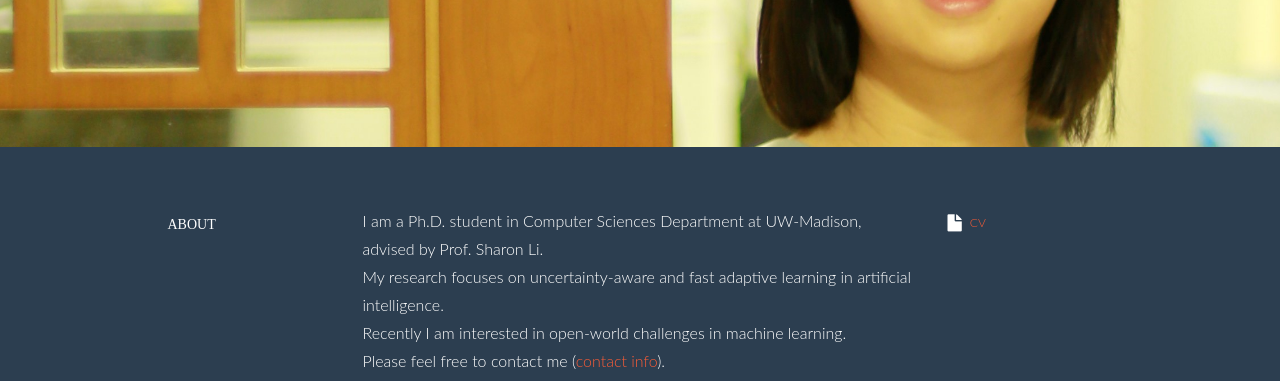
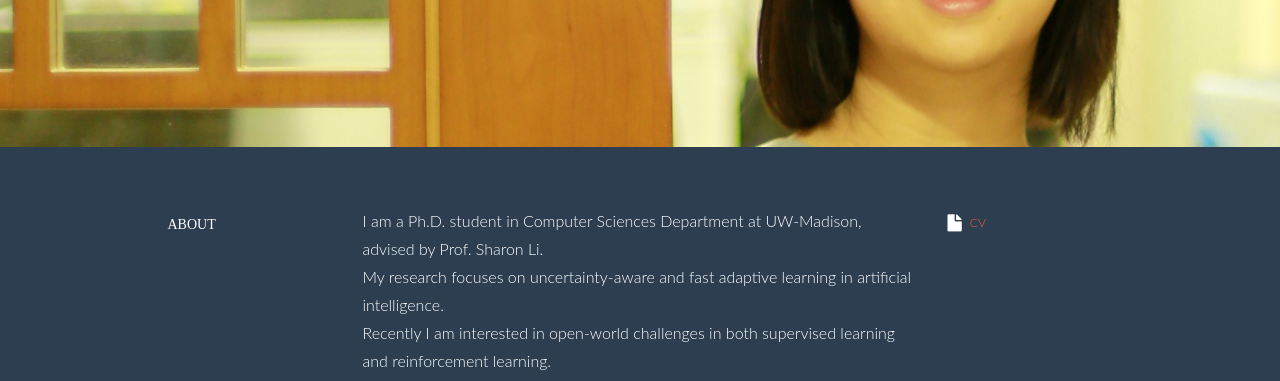
Before and after one commit to yingfan-bot/yingfan-bot.github.io, a plain HTML site: page index.html in a window 1280 px wide. Shown: the part 413-794 px from the top of the page. Drawn offline with Linux system fonts and the light colour scheme.

Commit message:
Update index.html

```diff
--- a/index.html
+++ b/index.html
@@ -72,7 +72,7 @@
 					<p>
                         I am a Ph.D. student in Computer Sciences Department at UW-Madison, advised by Prof. Sharon Li.<br>
                         My research focuses on uncertainty-aware and fast adaptive learning in artificial intelligence. <br>
-						Recently I am interested in open-world challenges in machine learning.
+						Recently I am interested in open-world challenges in both supervised learning and reinforcement learning.
                         <br>
                         Please feel free to contact me (<a href="#contact">contact info</a>).
 					</p>
```
